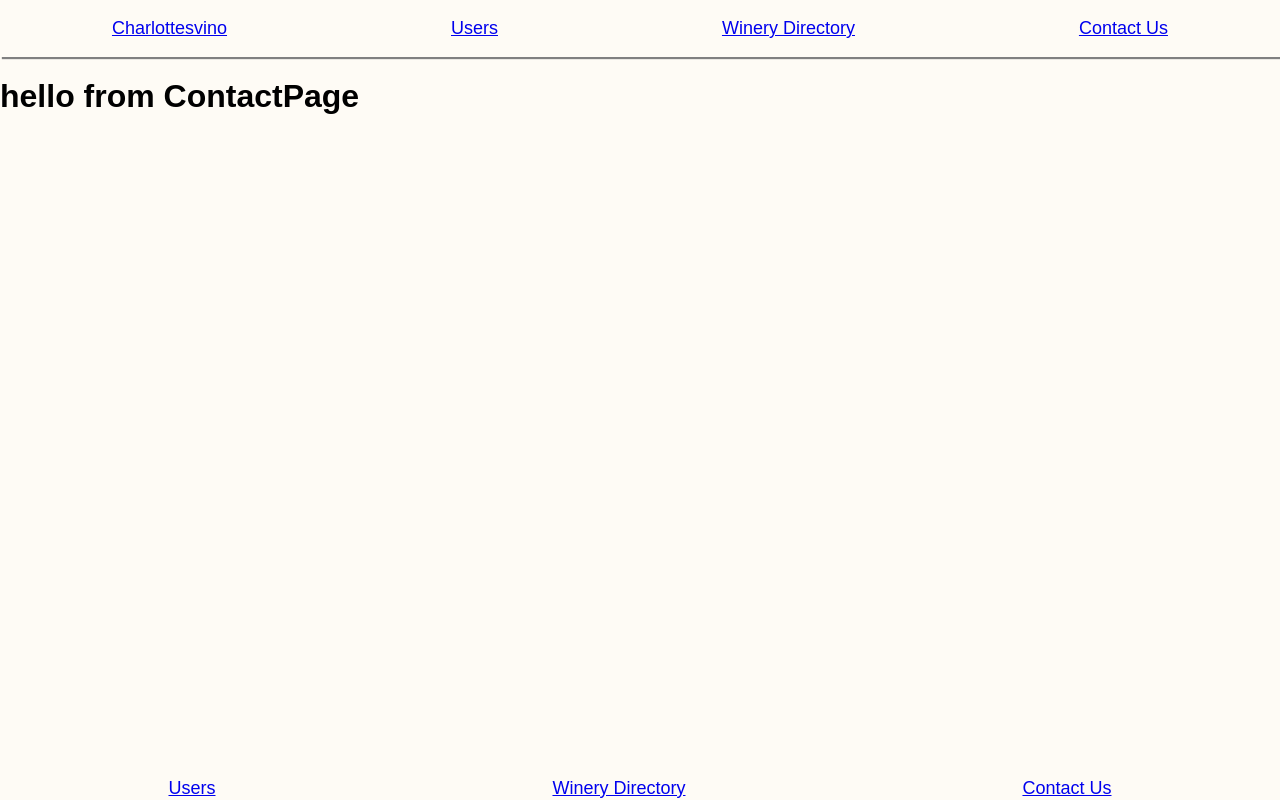
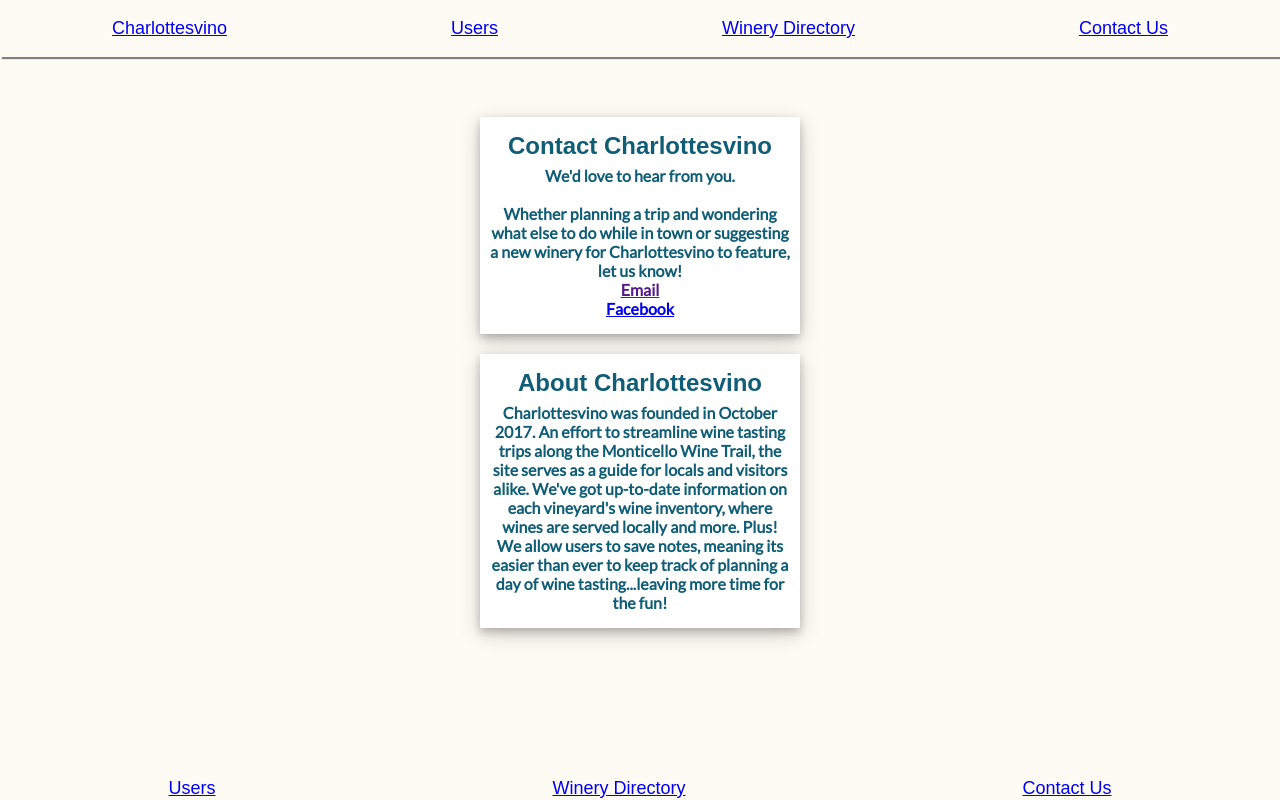
Before and after one commit to ebhinch/project_three, a React (Create React App) app in the folder client/: page /contact in a window 1280 px wide. Built offline with nearby package versions, Linux system fonts and the light colour scheme; a web font is replaced by a local one.

Commit message:
Added styling to contact page

```diff
--- a/client/src/components/contact/ContactPage.js
+++ b/client/src/components/contact/ContactPage.js
@@ -1,11 +1,38 @@
 import React, { Component } from 'react';
+import DetailHeader from "../styled-components/DetailHeader";
+import PageBody from "../styled-components/PageBody"
+import DetailText from "../styled-components/DetailText"
+import PageParagraphText from "../styled-components/PageParagraphText";
+import ShadowDiv from "../styled-components/ShadowDiv";
+import { FlexColumn } from "../styled-components/FlexContainers";
+import styled from 'styled-components';
+
+const ContactSection = FlexColumn.extend`
+color: #0f5e75;
+align-items: center;
+text-align: center;
+img {
+    height: 300px;
+}
+`
 
 class ContactPage extends Component {
     render() {
         return (
-            <div>
-                <h1>hello from ContactPage</h1>
-            </div>
+            <PageBody><PageParagraphText><ContactSection>
+                <ShadowDiv><DetailHeader>Contact Charlottesvino</DetailHeader>
+                <DetailText>
+                    We'd love to hear from you. <br /><br />Whether planning a trip and wondering what else to do while in town or suggesting a new winery for Charlottesvino to feature, let us know!
+                    <br />
+                    <div><a href="">Email </a></div>
+                    <div><a href="#">Facebook</a> </div>
+                    <div></div>
+
+
+                </DetailText></ShadowDiv>
+                <ShadowDiv><DetailHeader>About Charlottesvino</DetailHeader>
+                <DetailText>Charlottesvino was founded in October 2017. An effort to streamline wine tasting trips along the Monticello Wine Trail, the site serves as a guide for locals and visitors alike. We've got up-to-date information on each vineyard's wine inventory, where wines are served locally and more. Plus! We allow users to save notes, meaning its easier than ever to keep track of planning a day of wine tasting...leaving more time for the fun!  </DetailText></ShadowDiv>
+                </ContactSection></PageParagraphText></PageBody>
         );
     }
 }
--- a/client/src/components/styled-components/DetailHeader.js
+++ b/client/src/components/styled-components/DetailHeader.js
@@ -2,6 +2,7 @@ import React from "react";
 import styled from "styled-components"
 
 const DetailHeader = styled.div`
+color: #0f5e75;
 font-size: 24px;
 font-weight: bolder;
 margin: 5px;
--- a/client/src/components/vineyard/VineyardPage.js
+++ b/client/src/components/vineyard/VineyardPage.js
@@ -12,6 +12,7 @@ import styled from 'styled-components';
 
 
 const WineryPreview = FlexColumn.extend`
+color: #0f5e75;
 align-items: center;
 text-align: center;
 img {
```
